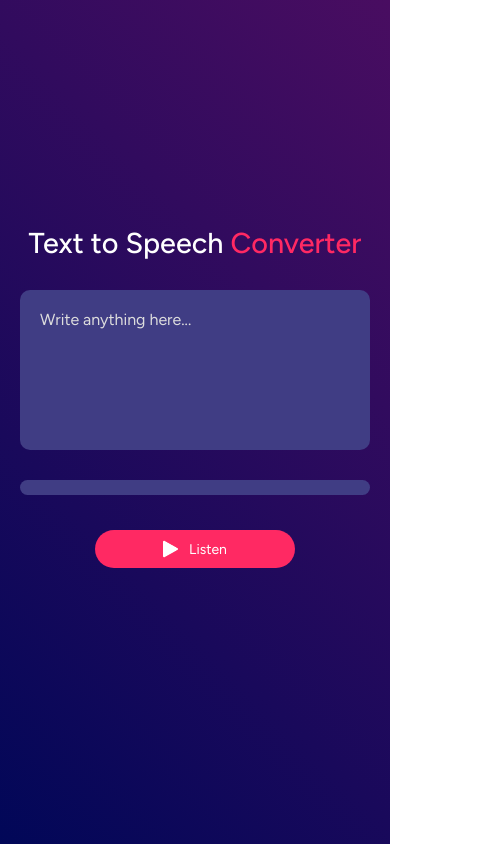
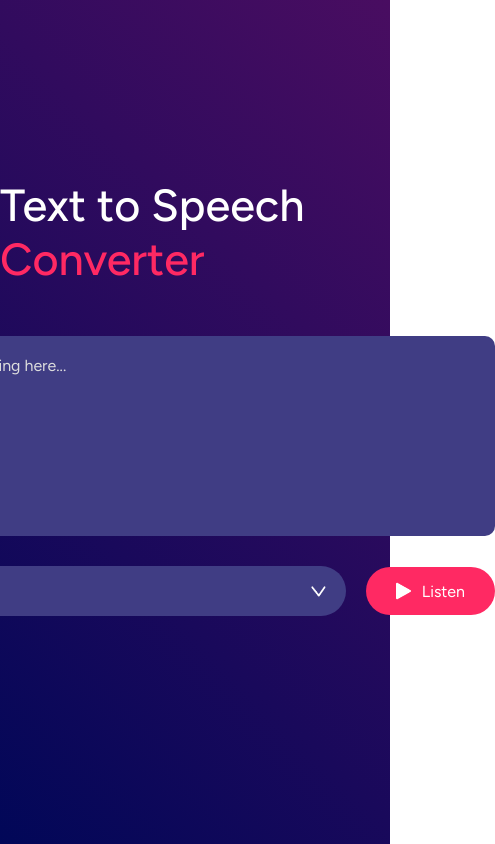
Before and after one commit to keshav-maheshwari707/text-to-speech-converter, a plain HTML site: page index.html in a window 390 px wide. Shown: the whole page, 495 px wide, since content can reach past the window. Drawn offline with Linux system fonts and the light colour scheme.

Commit message:
removed responsiveness

```diff
--- a/style.css
+++ b/style.css
@@ -14,12 +14,10 @@
     align-items: center;
     flex-direction: column;
     color: #fff;
-    padding: 20px;
-    text-align: center;
 }
 
 .hero h1 {
-    font-size: 2.5rem;
+    font-size: 45px;
     font-weight: 500;
     margin-top: -50px;
     margin-bottom: 50px;
@@ -30,8 +28,7 @@
 }
 
 textarea {
-    width: 100%;
-    max-width: 600px;
+    width: 600px;
     height: 200px;
     background: #403d84;
     color: #fff;
@@ -50,12 +47,10 @@ textarea::placeholder {
 }
 
 .row {
-    width: 100%;
-    max-width: 600px;
+    width: 600px;
     display: flex;
     align-items: center;
     gap: 20px;
-    flex-direction: column;
 }
 
 button {
@@ -69,9 +64,6 @@ button {
     cursor: pointer;
     display: flex;
     align-items: center;
-    width: 100%;
-    max-width: 200px;
-    justify-content: center;
 }
 
 button img {
@@ -94,51 +86,4 @@ select {
     background-size: 15px;
     background-position-x: calc(100% - 20px);
     background-position-y: 20px;
-    width: 100%;
-    max-width: 400px;
-    margin-bottom: 20px;
 }
-
-/* Responsive Adjustments */
-@media (max-width: 768px) {
-    .hero h1 {
-        font-size: 2rem;
-        margin-bottom: 30px;
-    }
-
-    textarea {
-        height: 180px;
-    }
-
-    .row {
-        gap: 15px;
-    }
-
-    button {
-        font-size: 15px;
-        padding: 12px 25px;
-    }
-
-    select {
-        height: 45px;
-    }
-}
-
-@media (max-width: 480px) {
-    .hero h1 {
-        font-size: 1.8rem;
-    }
-
-    textarea {
-        height: 160px;
-    }
-
-    button {
-        font-size: 14px;
-        padding: 10px 20px;
-    }
-
-    select {
-        height: 40px;
-    }
-}
```
